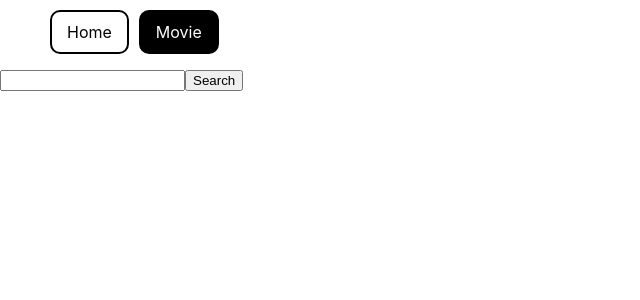
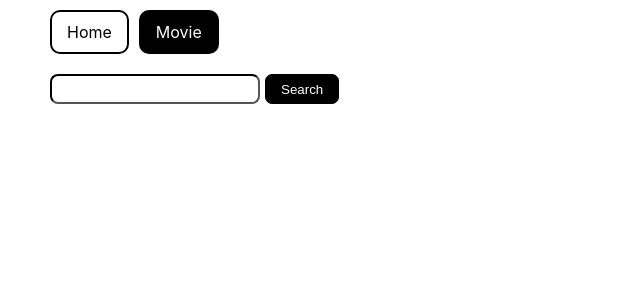
Before and after one commit to AnnaAFA/goit-react-hw-05-movies, a React (Create React App) app: page /goit-react-hw-05-movies/movies in a window 1280 px wide. Shown: the top 300 px of the page, without its empty margins (0-640 px from the left). Built offline with nearby package versions, Linux system fonts and the light colour scheme.

Commit message:
added style

```diff
--- a/src/components/Cast/Cast.jsx
+++ b/src/components/Cast/Cast.jsx
@@ -1,10 +1,9 @@
 import { Loader } from 'components/Loader/Loader';
 import Notiflix from 'notiflix';
-import { Wrap } from 'pages/DetailsPage.styled';
 import React, { useEffect, useState } from 'react';
 import { useParams } from 'react-router-dom';
 import { getMovieCast } from 'services/api';
-import { Item } from './Cast.styled';
+import { Character, Image, Item, Name, Wrap, Wrapper } from './Cast.styled';
 
 const Cast = () => {
   const [casts, setCasts] = useState([]);
@@ -31,7 +30,7 @@ const Cast = () => {
   }, [movieId]);
 
   return (
-    <>
+    <Wrapper>
       {isLoading && <Loader />}
       {error && <p>Opps...Sorry, something went wrong</p>}
       {casts.length > 0 ? (
@@ -39,7 +38,7 @@ const Cast = () => {
           {casts.map(cast => {
             return (
               <Item key={cast.id}>
-                <img
+                <Image
                   src={
                     cast?.profile_path
                       ? `https://image.tmdb.org/t/p/w200${cast.profile_path}`
@@ -47,8 +46,8 @@ const Cast = () => {
                   }
                   alt={cast.name}
                 />
-                <p>{cast.name}</p>
-                <p>Character : {cast.character}</p>
+                <Name>{cast.name}</Name>
+                <Character>Character : {cast.character}</Character>
               </Item>
             );
           })}
@@ -56,7 +55,7 @@ const Cast = () => {
       ) : (
         <p>Sorry! We don't have any casts for this movie.</p>
       )}
-    </>
+    </Wrapper>
   );
 };
 
--- a/src/components/Cast/Cast.styled.js
+++ b/src/components/Cast/Cast.styled.js
@@ -1,16 +1,37 @@
 import styled from '@emotion/styled';
+
+export const Wrapper = styled.div`
+  display: flex;
+  flex-direction: column;
+`;
 
 export const Wrap = styled.ul`
   display: flex;
+  gap: 15px;
   flex-wrap: wrap;
-  gap: 15px;
-  list-style: none;
 `;
 
 export const Item = styled.li`
   display: flex;
   flex-direction: column;
   gap: 8px;
-  width: 250px;
-  list-style: none;
+  width: 150px;
+  margin-bottom: 20px;
+  border: 1px solid black;
+  border-radius: 5px;
+  padding: 15px;
+  text-align: center;
+  background-color: #c4daf5;
 `;
+
+export const Name = styled.p`
+  margin: 0;
+`;
+
+export const Character = styled.p`
+  margin: 0;
+`;
+
+export const Image = styled.img`
+  border-radius: 3px;
+`;
--- a/src/components/Reviews/Reviews.jsx
+++ b/src/components/Reviews/Reviews.jsx
@@ -3,6 +3,7 @@ import Notiflix from 'notiflix';
 import React, { useEffect, useState } from 'react';
 import { useParams } from 'react-router-dom';
 import { getMovieReviews } from 'services/api';
+import { Author, ItemStyle, ListStyle } from './Reviews.styled';
 
 const Reviews = () => {
   const [reviews, setReviews] = useState([]);
@@ -33,16 +34,16 @@ const Reviews = () => {
       {isLoading && <Loader />}
       {error && <p>Opps...Sorry, something went wrong</p>}
       {reviews.length > 0 ? (
-        <ul>
+        <ListStyle>
           {reviews.map(review => {
             return (
-              <li key={review.id}>
-                <p>Author: {review.author}</p>
+              <ItemStyle key={review.id}>
+                <Author>Author: {review.author}</Author>
                 <p>{review.content}</p>
-              </li>
+              </ItemStyle>
             );
           })}
-        </ul>
+        </ListStyle>
       ) : (
         <p>Sorry! We don't have any reviews for this movie.</p>
       )}
--- a/src/components/Reviews/Reviews.styled.js
+++ b/src/components/Reviews/Reviews.styled.js
@@ -0,0 +1,18 @@
+import styled from '@emotion/styled';
+
+export const ListStyle = styled.ul`
+  display: flex;
+  gap: 10px;
+  flex-direction: column;
+`;
+
+export const ItemStyle = styled.li`
+  list-style: none;
+  max-width: 900px;
+`;
+
+export const Author = styled.p`
+  font-weight: bold;
+  font-size: 24px;
+  margin: 0;
+`;
--- a/src/components/ShareLayout/ShareLayout.styled.js
+++ b/src/components/ShareLayout/ShareLayout.styled.js
@@ -22,7 +22,7 @@ export const LinkStyle = styled(NavLink)`
   }
 
   &:hover {
-    background-color: #483d8b;
-    color: white;
+    background-color: #b0c4de;
+    color: black;
   }
 `;
--- a/src/pages/DetailsPage.jsx
+++ b/src/pages/DetailsPage.jsx
@@ -42,7 +42,6 @@ const DetailsPage = () => {
       {movieDetails !== null && (
         <div>
           <WrapCard>
-            {/* <Link to={backLinkLocationRef.current}>Go back</Link> */}
             <img
               src={
                 movieDetails?.poster_path
--- a/src/pages/DetailsPage.styled.js
+++ b/src/pages/DetailsPage.styled.js
@@ -7,25 +7,21 @@ export const BtnBack = styled(Link)`
   text-decoration: none;
   color: black;
   border: 1px solid black;
-  //   margin-left: 50px;
 
   &:hover {
-    background-color: #483d8b;
-    color: white;
+    background-color: #b0c4de;
   }
 `;
 
 export const Wrap = styled.div`
   margin-top: 20px;
   margin-left: 50px;
-  //   display: flex;
 `;
 
 export const WrapCard = styled.div`
   margin-top: 20px;
   display: flex;
   gap: 10px;
-  //   flex-direction: column;
 `;
 
 export const DetailsBtn = styled(Link)`
@@ -34,11 +30,9 @@ export const DetailsBtn = styled(Link)`
   text-decoration: none;
   color: black;
   border: 1px solid black;
-  //   margin-left: 50px;
   margin-left: 5px;
 
   &:hover {
-    background-color: #483d8b;
-    color: white;
+    background-color: #b0c4de;
   }
 `;
--- a/src/pages/SearchPage.jsx
+++ b/src/pages/SearchPage.jsx
@@ -4,6 +4,8 @@ import Notiflix from 'notiflix';
 import React, { useEffect, useState } from 'react';
 import { useSearchParams } from 'react-router-dom';
 import { getSearchMovies } from 'services/api';
+import { Wrap } from './DetailsPage.styled';
+import { FormStyle } from './SearchPage.styled';
 
 const SearchPage = () => {
   const [searchInput, setSearchInput] = useState('');
@@ -45,19 +47,19 @@ const SearchPage = () => {
   };
 
   return (
-    <div>
+    <Wrap>
       {error && <p>Opps...Sorry, something went wrong</p>}
       {isLoading && <Loader />}
-      <form action="" onSubmit={handleSubmit}>
+      <FormStyle onSubmit={handleSubmit}>
         <input
           type="text"
           value={searchInput}
           onChange={e => setSearchInput(e.target.value)}
         />
         <button>Search</button>
-      </form>
+      </FormStyle>
       {films.length !== 0 && <MovieList movies={films} />}
-    </div>
+    </Wrap>
   );
 };
 
--- /dev/null
+++ b/src/pages/SearchPage.styled.js
@@ -0,0 +1,29 @@
+import styled from '@emotion/styled';
+
+export const FormStyle = styled.form`
+  display: flex;
+  gap: 5px;
+
+  input {
+    width: 200px;
+    height: 20px;
+    border-color: black;
+    border-radius: 8px;
+    padding: 3px;
+  }
+
+  button {
+    padding: 3px 15px;
+    border-radius: 7px;
+    border: 1px solid black;
+    background-color: black;
+    color: white;
+    cursor: pointer;
+
+    &:hover,
+    &:focus {
+      background-color: #b0c4de;
+      color: black;
+    }
+  }
+`;
```
